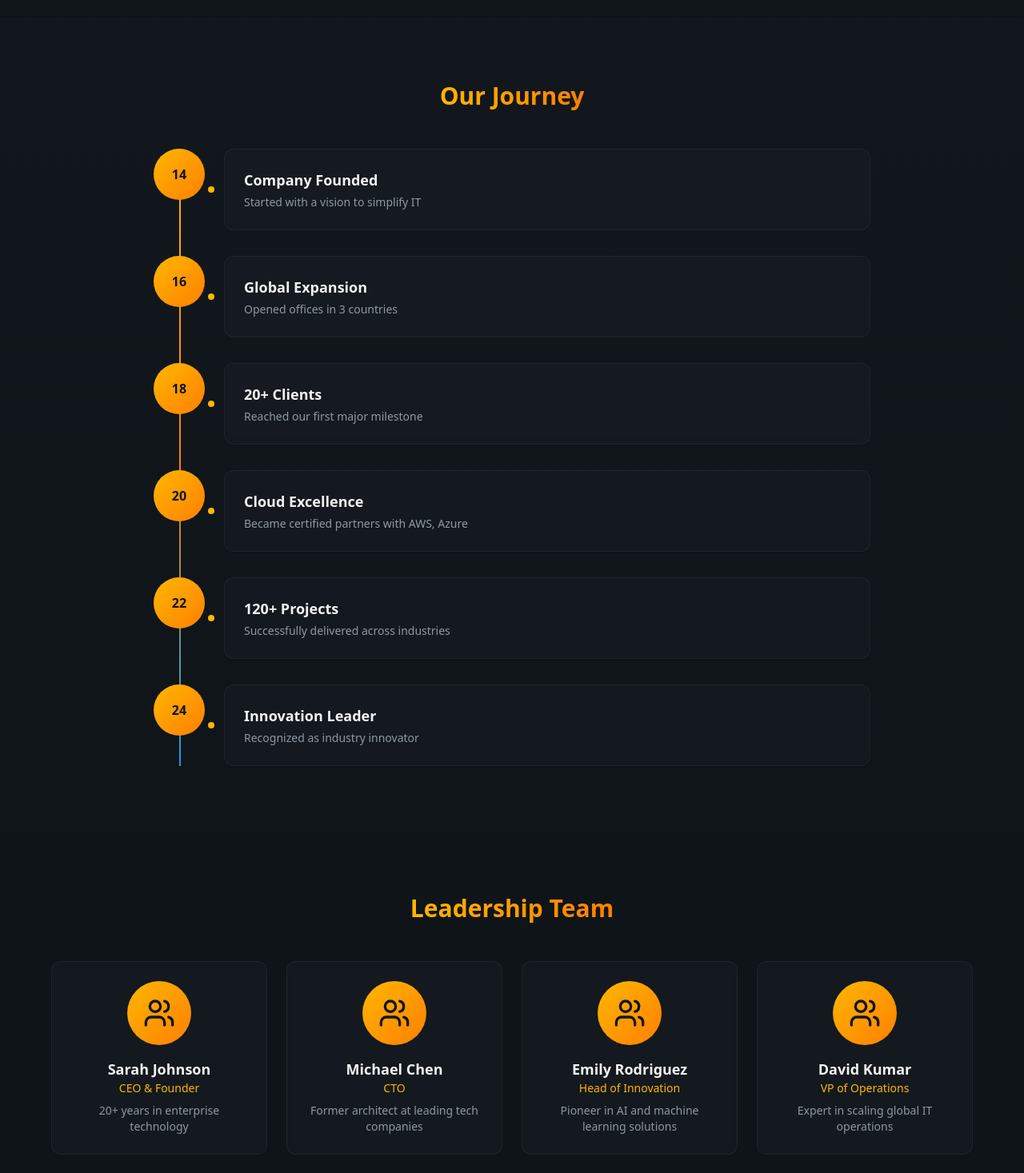
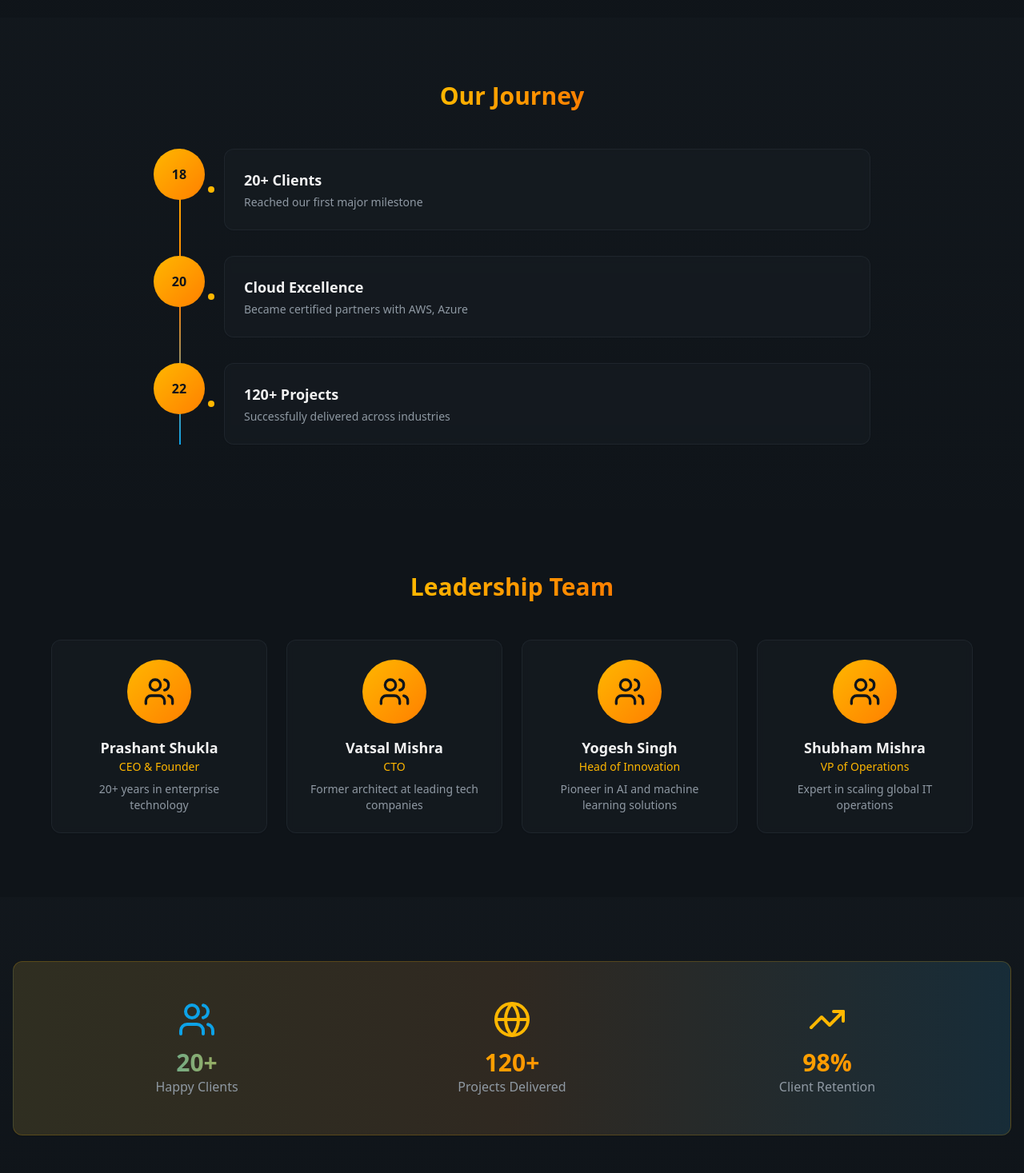
Before and after one commit to prashants8/helios-digi-tech, a React (Vite) app: page /about in a window 1280 px wide. Shown: the part 1330-2797 px from the top of the page at 80% size. Built offline with nearby package versions, Linux system fonts and the light colour scheme; the HTML template or start-up script is replaced by a standard one.

Commit message:
Refactor About and Contact pages

```diff
--- a/src/components/sections/WhyChooseUs.tsx
+++ b/src/components/sections/WhyChooseUs.tsx
@@ -108,7 +108,7 @@ const WhyChooseUs = () => {
             Ready to Transform Your Business?
           </h3>
           <p className="text-muted-foreground mb-6 max-w-2xl mx-auto">
-            Join hundreds of companies that have already elevated their IT infrastructure with Helios Digital
+            Join 20+ companies that have already elevated their IT infrastructure with Helios Digital
           </p>
         </div>
       </div>
--- a/src/pages/About.tsx
+++ b/src/pages/About.tsx
@@ -8,32 +8,29 @@ import { Award, Globe, Users, TrendingUp } from "lucide-react";
 
 const About = () => {
   const milestones = [
-    { year: "2014", event: "Company Founded", description: "Started with a vision to simplify IT" },
-    { year: "2016", event: "Global Expansion", description: "Opened offices in 3 countries" },
     { year: "2018", event: "20+ Clients", description: "Reached our first major milestone" },
     { year: "2020", event: "Cloud Excellence", description: "Became certified partners with AWS, Azure" },
     { year: "2022", event: "120+ Projects", description: "Successfully delivered across industries" },
-    { year: "2024", event: "Innovation Leader", description: "Recognized as industry innovator" },
   ];
 
   const leadership = [
     {
-      name: "Sarah Johnson",
+      name: "Prashant Shukla",
       role: "CEO & Founder",
       description: "20+ years in enterprise technology",
     },
     {
-      name: "Michael Chen",
+      name: "Vatsal Mishra",
       role: "CTO",
       description: "Former architect at leading tech companies",
     },
     {
-      name: "Emily Rodriguez",
+      name: "Yogesh Singh",
       role: "Head of Innovation",
       description: "Pioneer in AI and machine learning solutions",
     },
     {
-      name: "David Kumar",
+      name: "Shubham Mishra",
       role: "VP of Operations",
       description: "Expert in scaling global IT operations",
     },
@@ -54,7 +51,7 @@ const About = () => {
                 </span>
               </h1>
               <p className="text-lg text-muted-foreground">
-                Your trusted partner in digital transformation since 2014
+                Your trusted partner in digital transformation since 2022
               </p>
             </div>
           </div>
@@ -123,25 +120,20 @@ const About = () => {
           </div>
         </section>
 
-        {/* Global Presence */}
+        {/* Stats */}
         <section className="py-20 bg-gradient-to-b from-card/30 to-background">
           <div className="container mx-auto px-4">
             <Card className="p-12 bg-gradient-to-r from-primary/10 via-accent/10 to-secondary/10 border-primary/20">
-              <div className="grid grid-cols-1 md:grid-cols-4 gap-8 text-center">
-                <div>
-                  <Globe className="w-12 h-12 mx-auto mb-3 text-primary" />
-                  <div className="text-3xl font-bold bg-gradient-to-r from-primary to-accent bg-clip-text text-transparent">6</div>
-                  <p className="text-muted-foreground">Global Offices</p>
-                </div>
+              <div className="grid grid-cols-1 md:grid-cols-3 gap-8 text-center">
                 <div>
                   <Users className="w-12 h-12 mx-auto mb-3 text-secondary" />
                   <div className="text-3xl font-bold bg-gradient-to-r from-secondary to-primary bg-clip-text text-transparent">20+</div>
                   <p className="text-muted-foreground">Happy Clients</p>
                 </div>
                 <div>
-                  <Award className="w-12 h-12 mx-auto mb-3 text-accent" />
-                  <div className="text-3xl font-bold bg-gradient-to-r from-accent to-secondary bg-clip-text text-transparent">15+</div>
-                  <p className="text-muted-foreground">Industry Awards</p>
+                  <Globe className="w-12 h-12 mx-auto mb-3 text-primary" />
+                  <div className="text-3xl font-bold bg-gradient-to-r from-primary to-accent bg-clip-text text-transparent">120+</div>
+                  <p className="text-muted-foreground">Projects Delivered</p>
                 </div>
                 <div>
                   <TrendingUp className="w-12 h-12 mx-auto mb-3 text-primary" />
--- a/src/pages/Contact.tsx
+++ b/src/pages/Contact.tsx
@@ -5,7 +5,7 @@ import { Button } from "@/components/ui/button";
 import { Input } from "@/components/ui/input";
 import { Textarea } from "@/components/ui/textarea";
 import { Label } from "@/components/ui/label";
-import { Mail, Phone, MapPin, Clock, MessageSquare, Send } from "lucide-react";
+import { Mail, MapPin, Clock, Send } from "lucide-react";
 import { useState } from "react";
 import { useToast } from "@/hooks/use-toast";
 
@@ -25,18 +25,6 @@ const Contact = () => {
       title: "Email Us",
       details: "info@heliosdigital.tech",
       action: "mailto:info@heliosdigital.tech",
-    },
-    {
-      icon: Phone,
-      title: "Call Us",
-      details: "+1 (555) 123-4567",
-      action: "tel:+15551234567",
-    },
-    {
-      icon: MessageSquare,
-      title: "WhatsApp",
-      details: "Quick Response",
-      action: "https://wa.me/15551234567",
     },
     {
       icon: Clock,
@@ -197,15 +185,9 @@ const Contact = () => {
                     <div>
                       <h3 className="font-semibold mb-2">Headquarters</h3>
                       <p className="text-muted-foreground">
-                        Tech Hub, Innovation District<br />
-                        Silicon Valley, CA 94025<br />
-                        United States
-                      </p>
-                    </div>
-                    <div>
-                      <h3 className="font-semibold mb-2">Global Presence</h3>
-                      <p className="text-muted-foreground">
-                        Offices in New York, London, Singapore, Dubai, and Sydney
+                        Ahmedabad<br />
+                        Gujarat<br />
+                        India
                       </p>
                     </div>
                   </div>
@@ -231,7 +213,7 @@ const Contact = () => {
                 <MapPin className="w-12 h-12 mx-auto mb-4 text-primary" />
                 <p className="text-muted-foreground">Interactive Map</p>
                 <p className="text-sm text-muted-foreground mt-2">
-                  Silicon Valley, CA 94025
+                  Ahmedabad, Gujarat, India
                 </p>
               </div>
             </Card>
```
